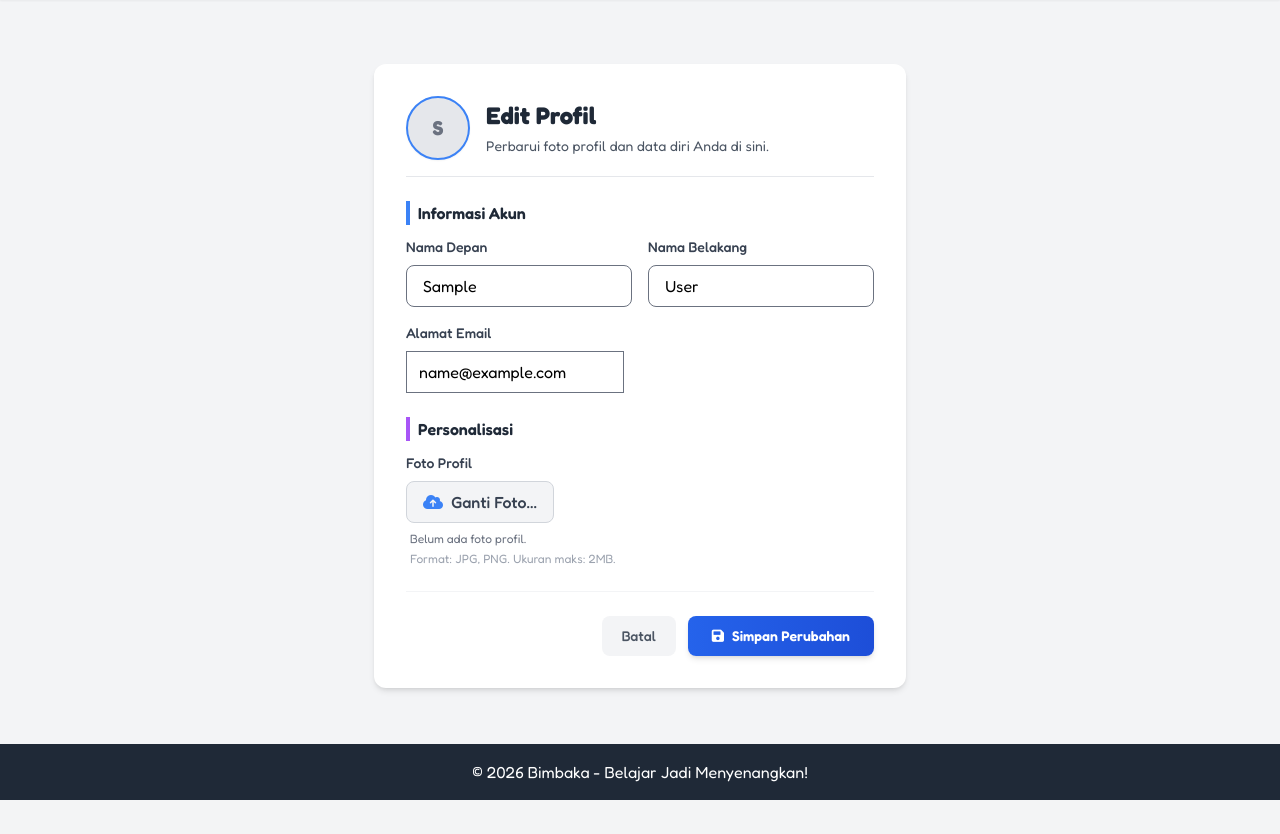
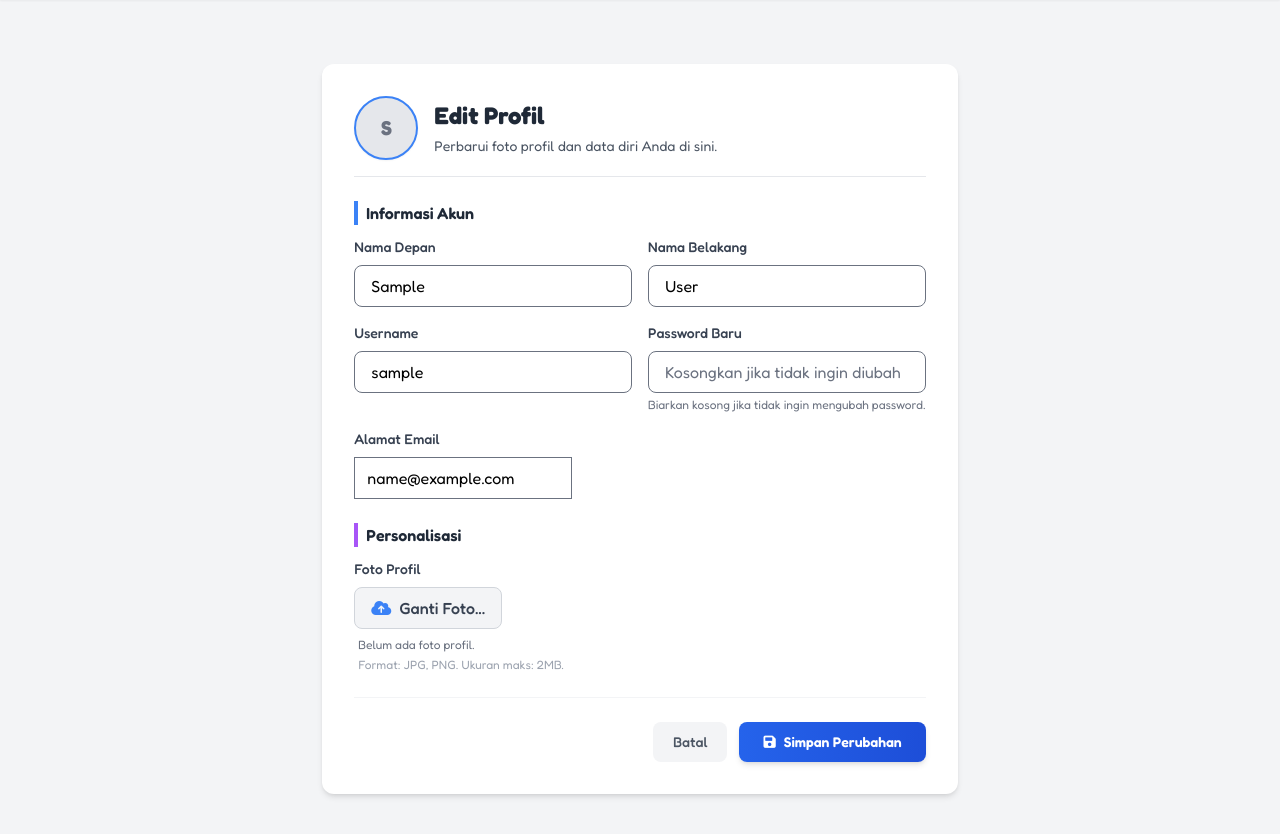
Before and after one commit to Fika-Fifrost/TA_Bimbaka, a Django app: page /profil/edit/ in a window 1280 px wide. Shown: the part 73-907 px from the top of the page. Before the commit the page ends 873 px from the top, so only its background shows below. Run offline with Django 5.2, Linux system fonts and the light colour scheme; the visitor is signed in with stand-in values (Sample User, id 1); data comes from the database, SQL or seed files in the repository; some libraries are stand-ins or nearby versions.

Commit message:
change edit profile guru

```diff
--- a/belajar/forms.py
+++ b/belajar/forms.py
@@ -6,11 +6,26 @@
 
 class UserUpdateForm(forms.ModelForm):
     email = forms.EmailField(required=False)
+    # Tambahkan field password (tidak wajib diisi)
+    password = forms.CharField(
+        required=False,
+        widget=forms.PasswordInput(
+            attrs={
+                "class": "w-full px-4 py-2 border rounded-lg focus:outline-none focus:ring-2 focus:ring-blue-500",
+                "placeholder": "Kosongkan jika tidak ingin diubah"
+            }
+        )
+    )
 
     class Meta:
         model = User
-        fields = ["first_name", "last_name", "email"]
+        fields = ["username", "first_name", "last_name", "email"]
         widgets = {
+            "username": forms.TextInput(
+                attrs={
+                    "class": "w-full px-4 py-2 border rounded-lg focus:outline-none focus:ring-2 focus:ring-blue-500"
+                }
+            ),
             "first_name": forms.TextInput(
                 attrs={
                     "class": "w-full px-4 py-2 border rounded-lg focus:outline-none focus:ring-2 focus:ring-blue-500"
@@ -32,10 +47,24 @@
         self.user = kwargs.pop('user', None)
         super(UserUpdateForm, self).__init__(*args, **kwargs)
 
-        # Jika user yang sedang login adalah Siswa, hapus field email dari form
+        # Jika user yang login adalah Siswa, sembunyikan email, username, dan password
         if self.user and self.user.groups.filter(name="Siswa").exists():
             if 'email' in self.fields:
                 del self.fields['email']
+            if 'username' in self.fields:
+                del self.fields['username']
+            if 'password' in self.fields:
+                del self.fields['password']
+
+    # Override save untuk update password jika diisi
+    def save(self, commit=True):
+        user = super().save(commit=False)
+        password = self.cleaned_data.get('password')
+        if password:
+            user.set_password(password) # Enkripsi password baru
+        if commit:
+            user.save()
+        return user
 
 class ProfileUpdateForm(forms.ModelForm):
     class Meta:
--- a/belajar/templates/pages/auth/edit_profile.html
+++ b/belajar/templates/pages/auth/edit_profile.html
@@ -46,12 +46,33 @@
           {{ u_form.last_name }}
         </div>
       </div>
+
+      {% if u_form.username or u_form.password %}
+      <div class="grid grid-cols-1 md:grid-cols-2 gap-4 mb-4">
+        {% if u_form.username %}
+        <div>
+          <label class="block text-gray-700 font-medium mb-2 text-sm">Username</label>
+          {{ u_form.username }}
+        </div>
+        {% endif %}
+
+        {% if u_form.password %}
+        <div>
+          <label class="block text-gray-700 font-medium mb-2 text-sm">Password Baru</label>
+          {{ u_form.password }}
+          <p class="text-xs text-gray-500 mt-1">Biarkan kosong jika tidak ingin mengubah password.</p>
+        </div>
+        {% endif %}
+      </div>
+      {% endif %}
+
       {% if u_form.email %}
       <div class="mb-6">
         <label class="block text-gray-700 font-medium mb-2 text-sm">Alamat Email</label>
         {{ u_form.email }}
       </div>
       {% endif %}
+
       <h3 class="text-gray-800 font-semibold mb-3 border-l-4 border-purple-500 pl-2 mt-6">Personalisasi</h3>
       <div class="mb-4">
         <label class="block text-gray-700 font-medium mb-2 text-sm">Foto Profil</label>
--- a/belajar/views.py
+++ b/belajar/views.py
@@ -13,6 +13,7 @@
 from django.http import HttpResponse
 from django.conf import settings
 from django.db.models import Avg, Count, Q
+from django.contrib.auth import update_session_auth_hash
 
 # --- IMPORT FORMS (Pastikan forms.py sudah diupdate) ---
 from .forms import UserUpdateForm, ProfileUpdateForm, KuisForm, SoalKuisForm
@@ -1365,26 +1366,27 @@
 @login_required
 def edit_profile(request):
     if request.method == "POST":
-        # TAMBAH: user=request.user
         u_form = UserUpdateForm(request.POST, instance=request.user, user=request.user)
         profile, created = Profile.objects.get_or_create(user=request.user)
         p_form = ProfileUpdateForm(request.POST, request.FILES, instance=profile)
 
         if u_form.is_valid() and p_form.is_valid():
-            u_form.save()
+            user = u_form.save()
             p_form.save()
+
+            # Agar guru tidak perlu login ulang setelah ganti password
+            update_session_auth_hash(request, user)
+
             messages.success(request, "Profil berhasil diperbarui!")
             return redirect("edit_profile")
     else:
         profile, created = Profile.objects.get_or_create(user=request.user)
-        # TAMBAH: user=request.user
         u_form = UserUpdateForm(instance=request.user, user=request.user)
         p_form = ProfileUpdateForm(instance=profile)
 
     return render(
         request, "pages/auth/edit_profile.html", {"u_form": u_form, "p_form": p_form}
     )
-
 
 @login_required
 def hapus_foto_profil(request):
```
